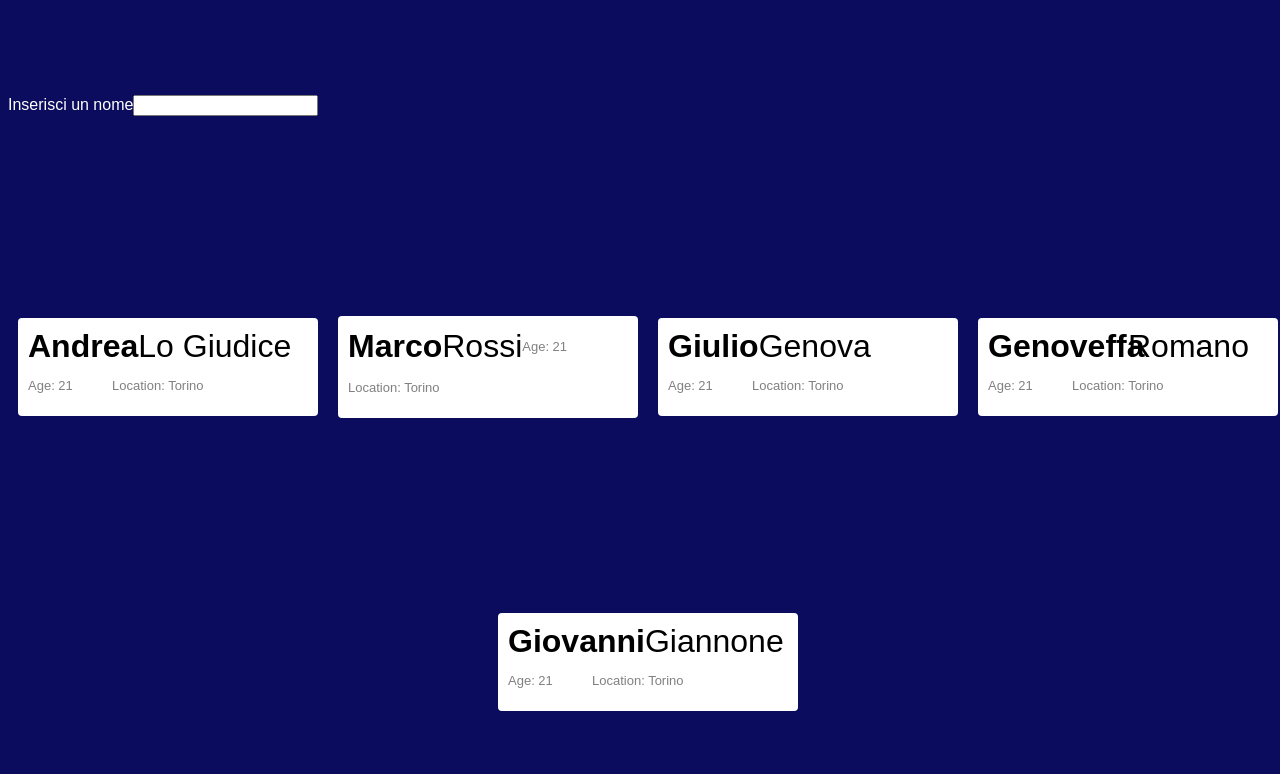
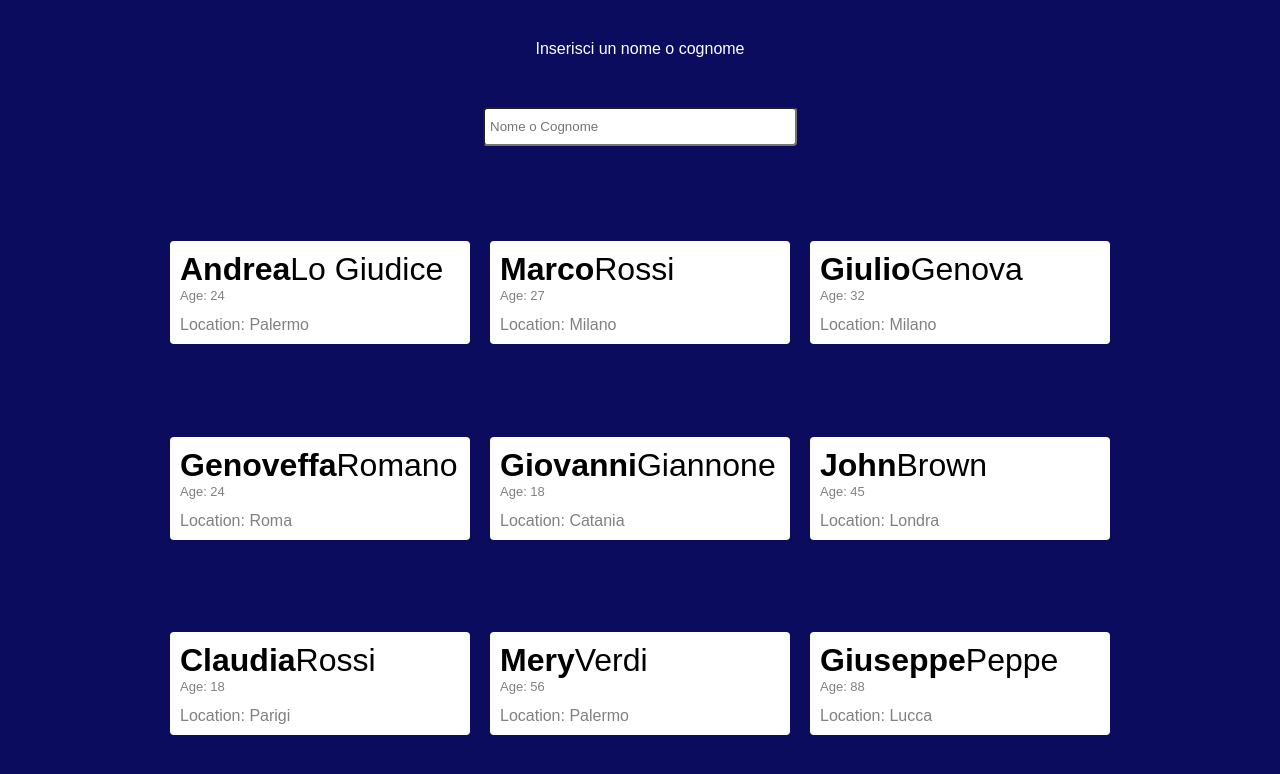
Before and after one commit to andrea2601/hello-world, an Angular app: page / in a window 1280 px wide. Shown: the top 774 px of the page. Built offline with nearby package versions, Linux system fonts and the light colour scheme.

Commit message:
feat: styled

```diff
--- a/src/app/app.component.css
+++ b/src/app/app.component.css
@@ -1,9 +1,9 @@
 .body {
   background: #0c0c5e;
   height: 100vh;
-    width: 100vw;
+  width: auto;
   display: flex;
-    align-items: center;
+  align-items:flex-start;
   justify-content: center;
   flex-wrap: wrap;
   margin: 0;
@@ -17,8 +17,18 @@
   animation-name: opacity;
   animation-duration: 4s;
 }
-.app-search{
+
+.app-search {
   width: 100%;
+  margin: 10px 0 0 0;
+}
+
+.app-card {
+  width: 100%;
+  display: flex;
+  justify-content: flex-start;
+  align-items: center;
+  margin: 10px 0 10px 0;
 }
 
 @keyframes opacity {
--- a/src/app/app.component.html
+++ b/src/app/app.component.html
@@ -1,6 +1,6 @@
 <div class="body">
   <app-search class="app-search" (sendFilter)="recivedFilter($event)"></app-search>
   <div *ngFor="let persona of obj; index as i">
-    <app-card [data]="persona" *ngIf="persona.name.toLowerCase().includes(filter) || persona.surname.toLowerCase().includes(filter)"></app-card>
+    <app-card class="app-card" [data]="persona" *ngIf="persona.name.toLowerCase().includes(filter) || persona.surname.toLowerCase().includes(filter)"></app-card>
   </div>
 </div>
--- a/src/app/app.component.ts
+++ b/src/app/app.component.ts
@@ -39,6 +39,30 @@ export class AppComponent {
     age: "18",
     location: "Catania"
     },
+    {
+    name: "John",
+    surname: "Brown",
+    age: "45",
+    location: "Londra"
+    },
+    {
+    name: "Claudia",
+    surname: "Rossi",
+    age: "18",
+    location: "Parigi"
+    },
+    {
+    name: "Mery",
+    surname: "Verdi",
+    age: "56",
+    location: "Palermo"
+    },
+    {
+    name: "Giuseppe",
+    surname: "Peppe",
+    age: "88",
+    location: "Lucca"
+    },
 ]
 
 recivedFilter(value: string){
--- a/src/app/card/card.component.css
+++ b/src/app/card/card.component.css
@@ -1,4 +1,4 @@
-.cardContainer{
+.cardContainer {
   background: white;
   font-family: Arial, Helvetica, sans-serif;
   border-radius: 4px;
@@ -7,34 +7,44 @@
   justify-content: flex-start;
   align-items: center;
   flex-wrap: wrap;
-  max-width: 300px;
   box-sizing: border-box;
   margin: 10px;
+  width: 300px;
 }
-.name{
+.top{
+  width: 100%;
+  display: flex;
+
+}
+.name {
   font-size: xx-large;
   width: auto;
-  max-width: 50%;
   text-align: start;
   font-weight: 600;
   margin: 0;
 }
-.surname{
+
+.surname {
   font-size: xx-large;
   width: auto;
   text-align: start;
   font-weight: 300;
   margin: 0;
 }
-.age{
+
+.age {
   font-size: small;
-  width: 30%;
+  width: 100%;
   text-align: start;
   color: grey;
+  margin-top: 0;
 }
-.location{
-  font-size: small;
+
+.location {
+  font-size: medium;
   width: 70%;
   text-align: start;
   color: grey;
+  margin-top: 0;
+  margin-bottom: 0;
 }
--- a/src/app/card/card.component.html
+++ b/src/app/card/card.component.html
@@ -1,6 +1,8 @@
 <div class="cardContainer">
-  <p class="name">{{data.name}}</p>
-  <p class="surname">{{data.surname}}</p>
-  <p class="age">Age: 21</p>
-  <p class="location">Location: Torino</p>
+  <div class="top">
+    <p class="name">{{data.name}}</p>
+    <p class="surname">{{data.surname}}</p>
+  </div>
+  <p class="age">Age: {{data.age}}</p>
+  <p class="location">Location: {{data.location}}</p>
 </div>
--- a/src/app/search/search.component.css
+++ b/src/app/search/search.component.css
@@ -1,7 +1,23 @@
-.searchContainer{
+.searchContainer {
   width: 100%;
+  display: flex;
+  justify-content: center;
+  align-items: center;
+  flex-wrap: wrap;
+  height: 150px;
 }
-label{
-color: white;
-font-family: Arial, Helvetica, sans-serif;
+
+label {
+  color: white;
+  font-family: Arial, Helvetica, sans-serif;
+  width: 100%;
+  text-align: center;
 }
+
+.input {
+  width: 300px;
+  height: 25px;
+  border-radius: 4px;
+  margin-top: 5px;
+  padding: 5px;
+}
--- a/src/app/search/search.component.html
+++ b/src/app/search/search.component.html
@@ -1,5 +1,5 @@
 <div class="searchContainer">
-  <label for="input">Inserisci un nome</label>
-  <input [(ngModel)]="inputContent" (input)="onChange($event)" type="text" name="input" id="input" class="input">
-  <p class="inputContent">{{inputContent}}</p>
+  <label for="input">Inserisci un nome o cognome</label>
+  <input [(ngModel)]="inputContent" (input)="onChange($event)" type="text" name="input" id="input" class="input"
+    placeholder="Nome o Cognome">
 </div>
--- a/src/styles.css
+++ b/src/styles.css
@@ -1,5 +1,4 @@
 /* You can add global styles to this file, and also import other style files */
 body{
     background: #0c0c5e;
-    overflow: hidden;
 }
```
Lines whose indentation alone changed are shown as unchanged.
